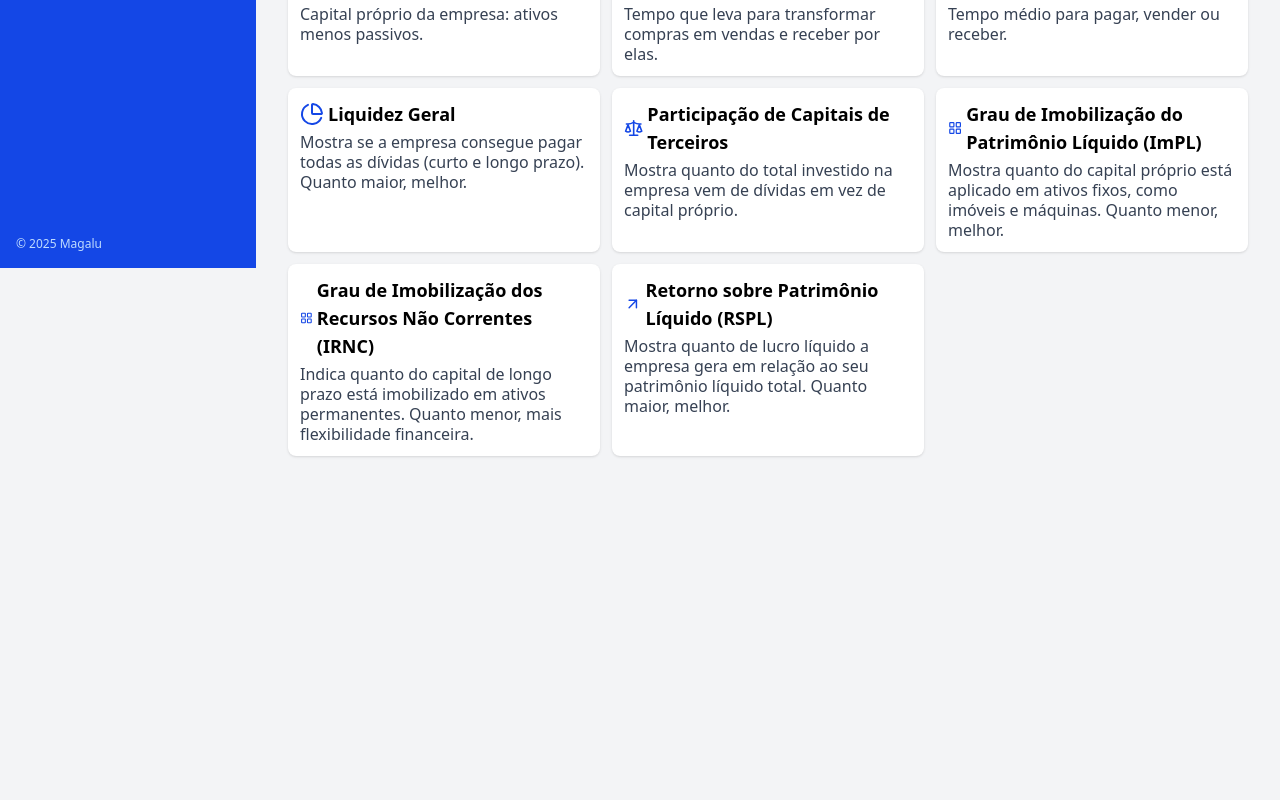
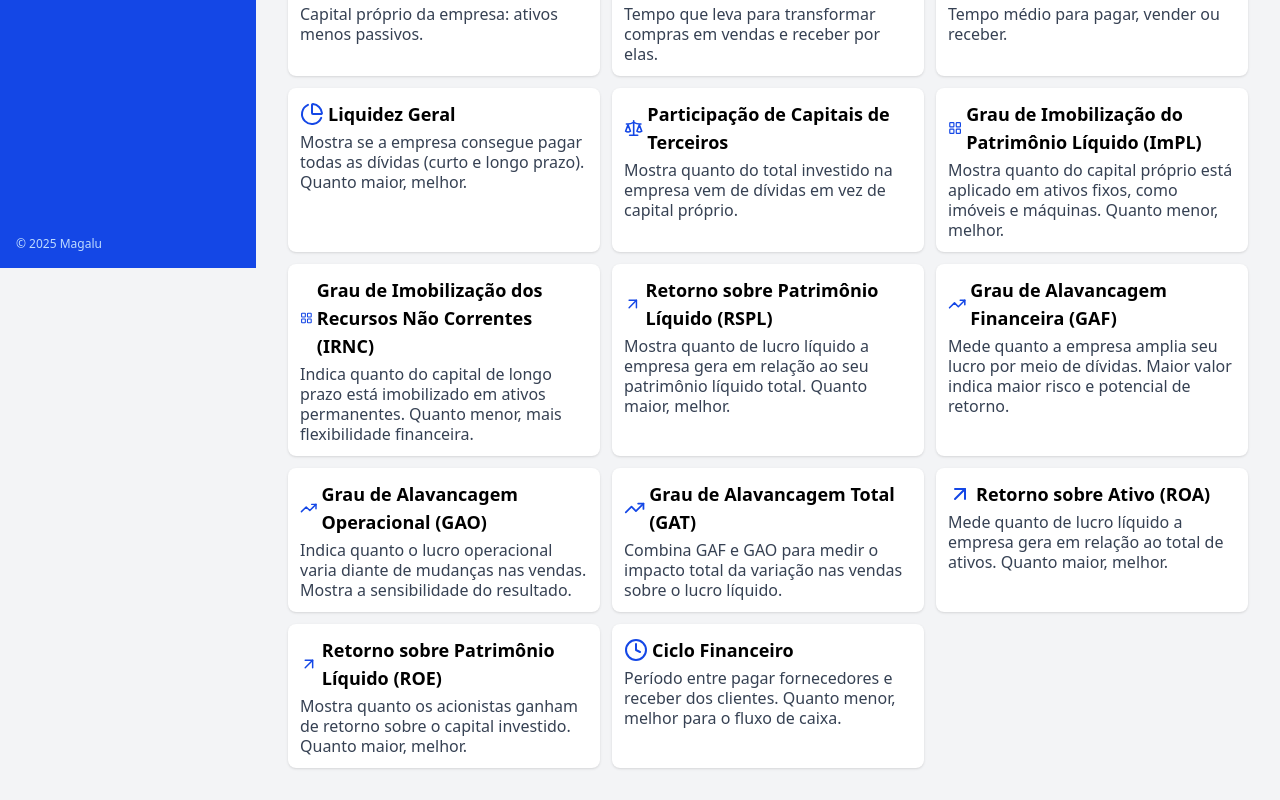
Before and after one commit to RicardoMorato/dashboard-contabil-magalu, a Next.js app: page /indicadores in a window 1280 px wide. Shown: the part 532-1332 px from the top of the page. Before the commit the page ends 1020 px from the top, so only its background shows below. Built offline with nearby package versions, Linux system fonts and the light colour scheme.

Commit message:
feat: adicionar novos indicadores

```diff
--- a/src/app/indicadores/page.tsx
+++ b/src/app/indicadores/page.tsx
@@ -217,6 +217,80 @@ const page = () => {
             patrimônio líquido total. Quanto maior, melhor.
           </p>
         </div>
+
+        <div className="bg-white rounded-lg shadow p-3 flex flex-col">
+          <div className="flex items-center mb-1">
+            <TrendingUp className="text-blue-700 mr-1" size={24} />
+            <h2 className="text-lg font-semibold">
+              Grau de Alavancagem Financeira (GAF)
+            </h2>
+          </div>
+          <p className="text-gray-700 text-base leading-tight">
+            Mede quanto a empresa amplia seu lucro por meio de dívidas. Maior
+            valor indica maior risco e potencial de retorno.
+          </p>
+        </div>
+
+        <div className="bg-white rounded-lg shadow p-3 flex flex-col">
+          <div className="flex items-center mb-1">
+            <TrendingUp className="text-blue-700 mr-1" size={24} />
+            <h2 className="text-lg font-semibold">
+              Grau de Alavancagem Operacional (GAO)
+            </h2>
+          </div>
+          <p className="text-gray-700 text-base leading-tight">
+            Indica quanto o lucro operacional varia diante de mudanças nas
+            vendas. Mostra a sensibilidade do resultado.
+          </p>
+        </div>
+
+        <div className="bg-white rounded-lg shadow p-3 flex flex-col">
+          <div className="flex items-center mb-1">
+            <TrendingUp className="text-blue-700 mr-1" size={24} />
+            <h2 className="text-lg font-semibold">
+              Grau de Alavancagem Total (GAT)
+            </h2>
+          </div>
+          <p className="text-gray-700 text-base leading-tight">
+            Combina GAF e GAO para medir o impacto total da variação nas vendas
+            sobre o lucro líquido.
+          </p>
+        </div>
+
+        <div className="bg-white rounded-lg shadow p-3 flex flex-col">
+          <div className="flex items-center mb-1">
+            <ArrowUpRight className="text-blue-700 mr-1" size={24} />
+            <h2 className="text-lg font-semibold">Retorno sobre Ativo (ROA)</h2>
+          </div>
+          <p className="text-gray-700 text-base leading-tight">
+            Mede quanto de lucro líquido a empresa gera em relação ao total de
+            ativos. Quanto maior, melhor.
+          </p>
+        </div>
+
+        <div className="bg-white rounded-lg shadow p-3 flex flex-col">
+          <div className="flex items-center mb-1">
+            <ArrowUpRight className="text-blue-700 mr-1" size={24} />
+            <h2 className="text-lg font-semibold">
+              Retorno sobre Patrimônio Líquido (ROE)
+            </h2>
+          </div>
+          <p className="text-gray-700 text-base leading-tight">
+            Mostra quanto os acionistas ganham de retorno sobre o capital
+            investido. Quanto maior, melhor.
+          </p>
+        </div>
+
+        <div className="bg-white rounded-lg shadow p-3 flex flex-col">
+          <div className="flex items-center mb-1">
+            <Clock className="text-blue-700 mr-1" size={24} />
+            <h2 className="text-lg font-semibold">Ciclo Financeiro</h2>
+          </div>
+          <p className="text-gray-700 text-base leading-tight">
+            Período entre pagar fornecedores e receber dos clientes. Quanto
+            menor, melhor para o fluxo de caixa.
+          </p>
+        </div>
       </div>
     </div>
   );
```
